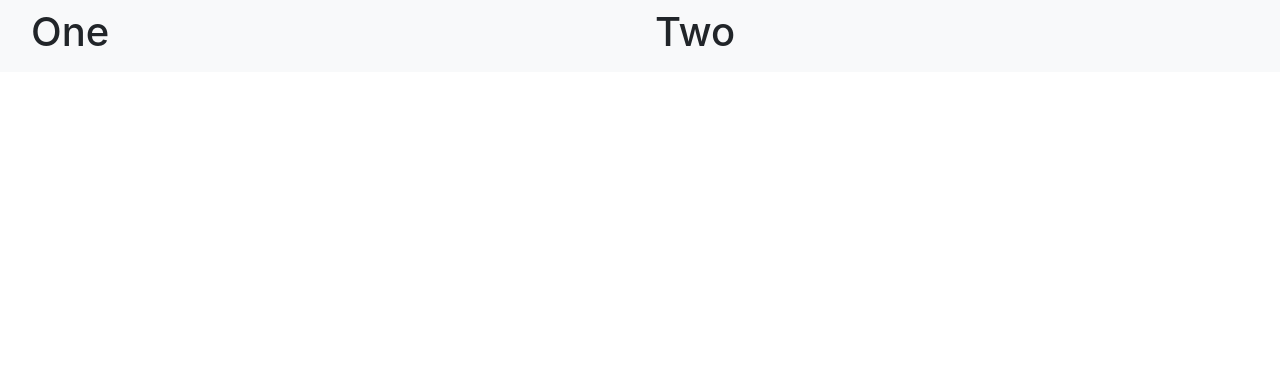
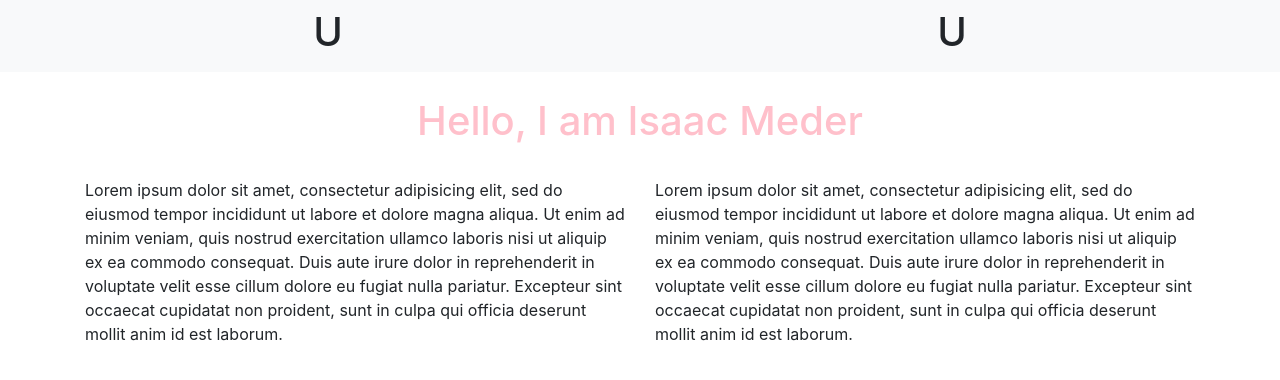
Before and after one commit to crepeycoder/prototype, a website: page resources/index.html in a window 1280 px wide. Drawn offline with nearby package versions, Linux system fonts and the light colour scheme.

Commit message:
Working on sum css
Doing some touch ups

```diff
--- a/resources/index.html
+++ b/resources/index.html
@@ -9,25 +9,53 @@
 
   <!-- Bootstrap CSS -->
   <link rel="stylesheet" href="https://stackpath.bootstrapcdn.com/bootstrap/4.1.3/css/bootstrap.min.css" integrity="sha384-MCw98/SFnGE8fJT3GXwEOngsV7Zt27NXFoaoApmYm81iuXoPkFOJwJ8ERdknLPMO" crossorigin="anonymous">
+  <link rel="stylesheet" href="./scss/master.css">
 
-  <title>Hello, world!</title>
+  <title>Portfolio</title>
 </head>
 
 <body>
   <!-- nav -->
   <div class="navbar navbar-expand-lg navbar-light bg-light">
-  <div class="col-md-6">
-    <h1>One</h1>
+    <div class="col-md-6 text-center">
+      <h1>U</h1>
+    </div>
+    <div class="col-md-6 text-center">
+      <h1>U</h1>
+    </div>
   </div>
-  <div class="col-md-6">
-    <h1>Two</h1>
-  </div>
-</div>
   <!-- end nav -->
 
   <!-- body -->
+  <div class="text-center" id="title">
+    <h1 >Hello, I am Isaac Meder</h1>
+  </div>
+  <div class="container">
+    <div class="row">
+      <div class="col-md-6">
+        <p>Lorem ipsum dolor sit amet, consectetur adipisicing elit, sed do eiusmod
+          tempor incididunt ut labore et dolore magna aliqua. Ut enim ad minim veniam,
+          quis nostrud exercitation ullamco laboris nisi ut aliquip ex ea commodo
+          consequat. Duis aute irure dolor in reprehenderit in voluptate velit esse
+          cillum dolore eu fugiat nulla pariatur. Excepteur sint occaecat cupidatat
+          non proident, sunt in culpa qui officia deserunt mollit anim id est laborum.</p>
+      </div>
+      <div class="col-md-6">
+        <p>Lorem ipsum dolor sit amet, consectetur adipisicing elit, sed do eiusmod
+          tempor incididunt ut labore et dolore magna aliqua. Ut enim ad minim veniam,
+          quis nostrud exercitation ullamco laboris nisi ut aliquip ex ea commodo
+          consequat. Duis aute irure dolor in reprehenderit in voluptate velit esse
+          cillum dolore eu fugiat nulla pariatur. Excepteur sint occaecat cupidatat
+          non proident, sunt in culpa qui officia deserunt mollit anim id est laborum.</p>
+      </div>
 
+    </div>
+  </div>
   <!-- end body -->
+
+  <!-- footer -->
+
+  <!-- end foorter -->
 
 
 
--- /dev/null
+++ b/resources/scss/master.css
@@ -0,0 +1,4 @@
+#title {
+  padding: 25px 25px 25px 25px;
+  color: pink;
+}
```
